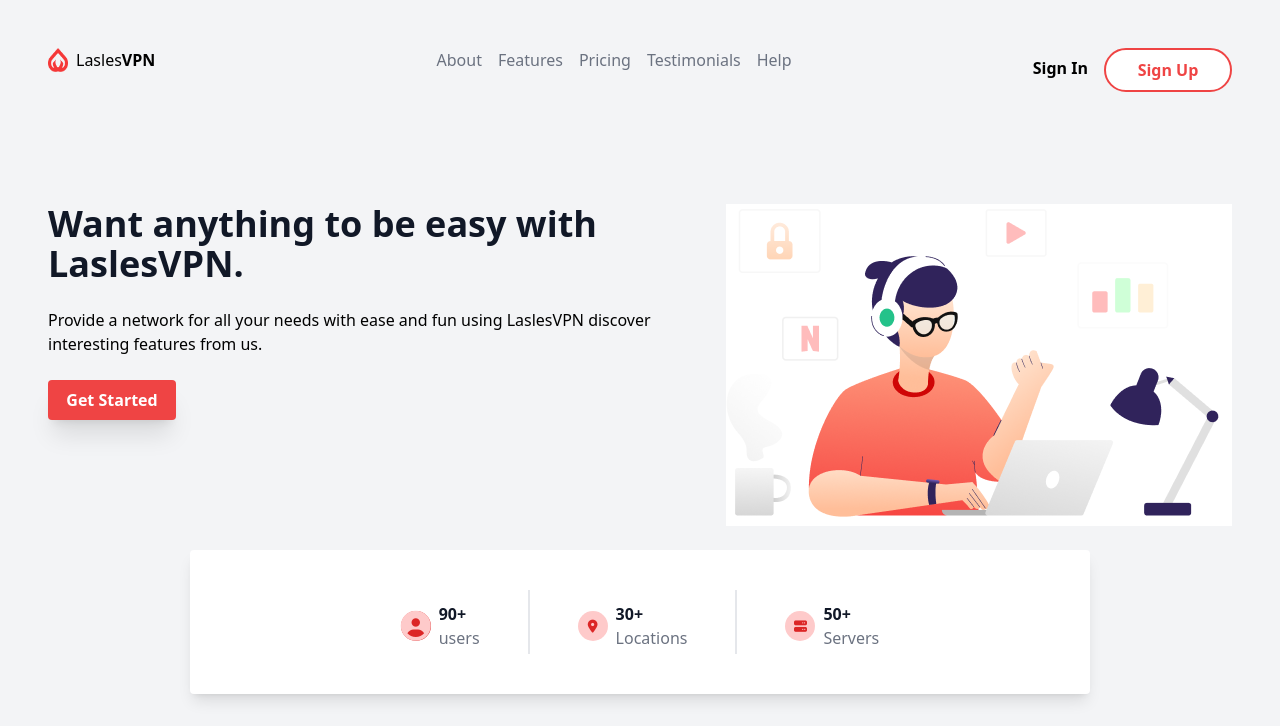
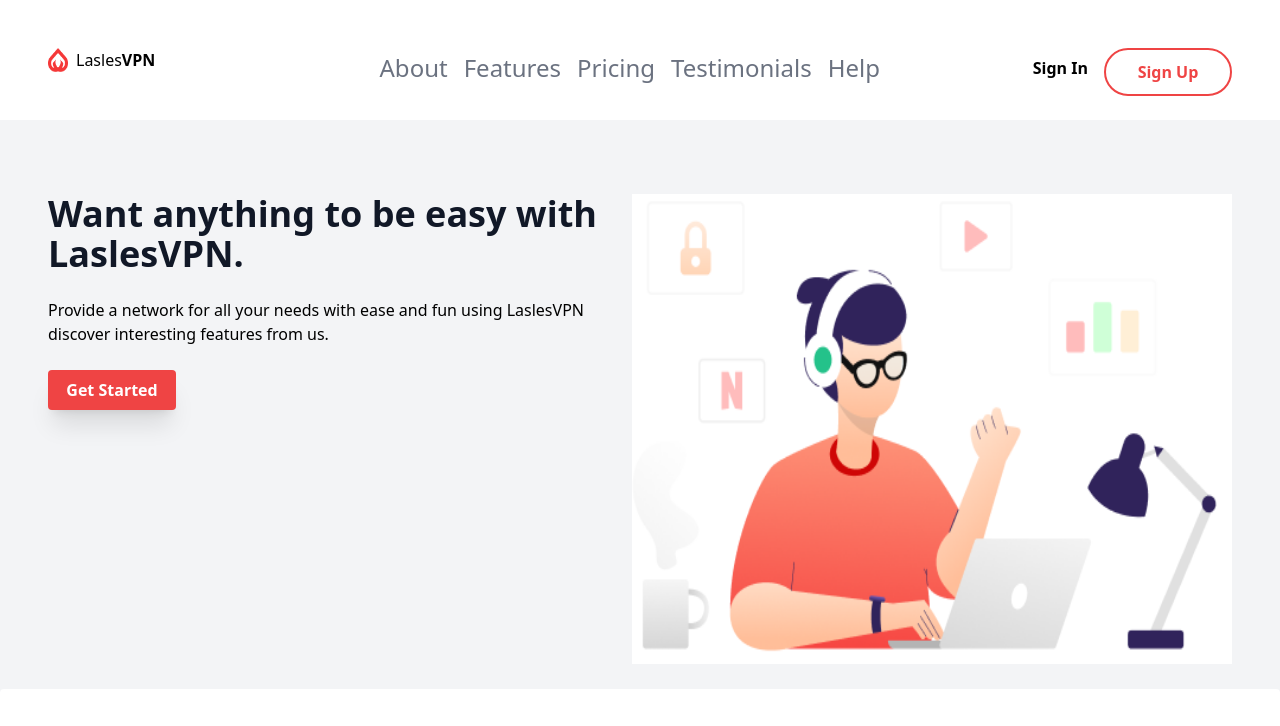
Before and after one commit to caleb-tuyisingize/vpnclone, a plain HTML site: page index.html in a window 1280 px wide. Shown: the top 726 px of the page. Drawn offline with nearby package versions, Linux system fonts and the light colour scheme.

Commit message:
Responsiveness

```diff
--- a/index.html
+++ b/index.html
@@ -9,42 +9,42 @@
 <link href="https://cdnjs.cloudflare.com/ajax/libs/font-awesome/6.5.0/css/all.min.css" rel="stylesheet">
 
 </head>
-<body class="bg-gray-100">
+<body class="bg-gray-100 overflow-x-hidden">
 <!-- <h1 class="font-">hello world</h1> -->
-<nav class="flex justify-between px-12 py-12">
+<nav class="flex justify-between px-12 py-12 fixed w-full bg-white grow">
     <div class="flex">
         <img src="../img/image.png" class="w-5 h-6" alt="">
         <h2 class="ml-2">Lasles<span class="font-bold">VPN</span></h2>
     </div>
-    <div>
-        <ul class="flex space-x-4 ml-10 text-gray-500">
-            <li>About</li>
-            <li>Features</li>
-            <li>Pricing</li>
-            <li>Testimonials</li>
-            <li>Help</li>
+    <div id="menus" class="sm:mt-20 md:mt-1  md:flex lg:flex xl:flex">
+        <ul class="flex space-x-4 ml-10 text-gray-500 lg:right-[400px] sm:right-[130px] md:right-[300px] absolute">
+            <li class="sm:text-2xl sm:text-gray-800 sm:font-bold md:text-1xl md:text-gray-500 md:font-normal">About</li>
+            <li class="sm:text-2xl sm:text-gray-800 sm:font-bold md:text-1xl md:text-gray-500 md:font-normal">Features</li>
+            <li class="sm:text-2xl sm:text-gray-800 sm:font-bold md:text-1xl md:text-gray-500 md:font-normal">Pricing</li>
+            <li class="sm:text-2xl sm:text-gray-800 sm:font-bold md:text-1xl md:text-gray-500 md:font-normal">Testimonials</li>
+            <li class="sm:text-2xl sm:text-gray-800 sm:font-bold md:text-1xl md:text-gray-500 md:font-normal">Help</li>
         </ul>
     </div>
-    <div class="flex w-54 justify-between">
+    <div class="flex w-54 justify-between absolute right-12">
         <span class="font-semibold text-center mt-2">Sign In</span>
-        <button class="bg-white font-semibold w-32 text-red-500 border-red-500 border-2 py-2 rounded-full ml-4">Sign Up</button>
+        <button class="bg-white h-12 font-semibold w-32 grow-0 text-red-500 border-red-500 border-2 py-2 rounded-full ml-4">Sign Up</button>
     </div>
 </nav>
 <br>
 
-<div class="flex justify-around mt-10 px-12">
+<div class="flex justify-around mt-10 px-12 pt-[130px] sm:h-[600px] sm:block sm:w-full md:flex">
     <div>
         <h1 class="text-4xl font-bold text-gray-900">Want anything to be easy with <span class="text-gray-900">LaslesVPN.</span></h1><br>
         <p>Provide a network for all your needs with ease and fun using LaslesVPN discover interesting features from us.</p>
         <br>
         <button class="bg-red-500 text-white font-semibold w-32 py-2 rounded shadow-xl">Get Started</button>
     </div>
-    <img src="../img/Screenshot 2025-07-25 115907.png" alt="">
+    <img src="../img/Screenshot 2025-07-25 115907.png" class="sm:w-full md:w-[400px] lg:w-[500px] xl:w-[600px]" alt="">
 
 </div>
 
 <br>
-<div class="flex bg-white h-36 w-[900px] items-center justify-center rounded shadow-lg mx-auto">
+<div class="flex bg-white h-36 w-[900px] items-center grow justify-center rounded shadow-lg mx-auto sm:mt-[170px] sm:w-full md:mt-[1px] md:w-full lg:mt-[1px] lg:w-full">
     <div class="flex justify-between items-center">
       <div class="user flex items-center justify-between w-39 h-16 border-r-2 px-12">
         <i class="fas fa-user-circle text-red-200 rounded-full bg-red-600 text-[30px] mt-2"></i>
@@ -62,9 +62,9 @@
 
 </div>
 
-<div class="flex grid-cols-2 mt-10 px-12">
+<div class="flex grid-cols-2 mt-10 px-12 sm:block sm:w-full md:flex md:justify-between lg:flex lg:justify-between xl:flex xl:justify-between">
     <div>
-        <img src="./img/front.png" alt="">
+        <img src="./img/front.png" class="sm:w-full md:w-[400px] lg:w-[500px] xl:w-[600px]" alt="">
     </div>
     <div class="ml-10 mt-20  w-[412px]">
         <h1 class="font-semibold text-2xl">We Provide Many <br> Features You Can Use</h1><br>
@@ -79,8 +79,8 @@
     <h1 class="font-semibold text-2xl">Choose Your Plan</h1>
     <span class=""><p class="text-gray-700 text-1xl">Let's choose the package that is best for you and explore it happily and <br> cheerfully.</p></span>
 </div><br>
-<div class="flex justify-around mt-10 px-12">
-    <div class="bg-white w-72 h-auto py-8 rounded-lg shadow-lg p-6 content-center text-center px-12">
+<div class="flex justify-around mt-10 px-12 sm:block sm:gap-12 sm:w-full md:flex md:justify-between lg:flex lg:justify-between xl:flex xl:justify-between">
+    <div class="bg-white w-72 h-auto py-8 rounded-lg shadow-lg p-6 content-center text-center px-12 sm:mb-10 sm:w-full">
         <img src="./img/plan.png" alt="">
         <h1 class="text-2xl font-semibold">Free Plan</h1>
 
@@ -96,7 +96,7 @@
         <h2 class="text-4xl font-bold mt-4">Free</h2>
         <button class="border-2 border-red-600 text-red-600 font-semibold w-full py-2 rounded-full mt-4">Select</button>
     </div>
-    <div class="bg-white w-72 h-auto py-8 rounded-lg shadow-lg p-6 content-center text-center px-12">
+    <div class="bg-white w-72 h-auto py-8 rounded-lg shadow-lg p-6 content-center text-center px-12 sm:mb-10 sm:w-full">
         <img src="./img/plan.png" alt="">
         <h1 class="text-2xl font-semibold">Standard Plan</h1>
 
@@ -112,7 +112,7 @@
         <h2 class="text-4xl font-bold mt-4">$9 / <span class="font-normal text-gray-600">mo</span></h2>
         <button class="border-2 border-red-600 text-red-600 font-semibold w-full py-2 rounded-full mt-4">Select</button>
     </div>
-    <div class="bg-white w-72 h-auto py-8 rounded-lg shadow-lg p-6 content-center text-center px-12">
+    <div class="bg-white w-72 h-auto py-8 rounded-lg shadow-lg p-6 content-center text-center px-12 sm:mb-10 sm:w-full">
         <img src="./img/plan.png" alt="">
         <h1 class="text-2xl font-semibold">Premium Plan</h1>
 
@@ -135,7 +135,7 @@
     <span class=""><p class="text-gray-700 text-1xl">See LaslesVPN everywhere to make it easier for you when you move<br> locations.</p></span>
 </div>
 <br><br>
-<div class="px-12">
+<div class="bg-white z-10 relative">
     <img src="./img/earth.png" alt="">
     <div class="social-media flex justify-around mt-10 shadow-lg">
    <a href="#"><img src="./img/netflix.png" class="h-12" alt=""></a>
@@ -241,4 +241,18 @@
 </footer>
 <br><br>
 </body>
+<script>
+    document.addEventListener("scroll", function() {
+        const menus = document.getElementById("menus");
+        const scrollPosition = window.scrollY || document.documentElement.scrollTop;
+
+        // Check if the scroll position is greater than 0
+        if (scrollPosition > 0) {
+            menus.classList.add("hidden");
+            console.log("Scroll position is greater than 0, hiding menus.");
+        } else {
+            menus.classList.remove("hidden");
+        }
+    });
+</script>
 </html>
```
